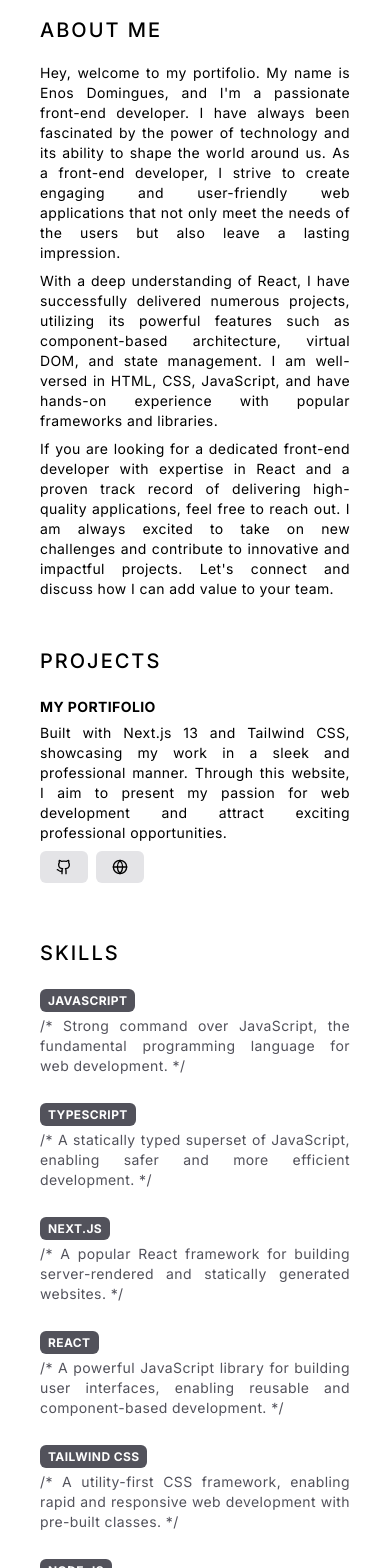
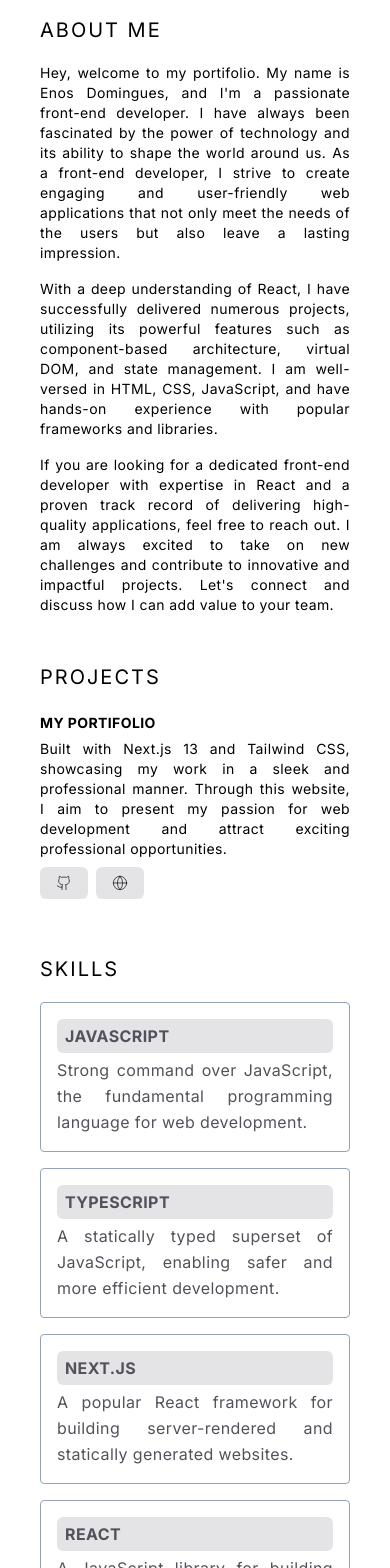
Before and after one commit to EnosDomingues/enos_portifolio, a Next.js app: page / in a window 390 px wide. Shown: the part 432-2000 px from the top of the page. Built offline with nearby package versions, Linux system fonts and the light colour scheme.

Commit message:
feat: responsivity 1920x1080

```diff
--- a/src/app/page.tsx
+++ b/src/app/page.tsx
@@ -7,7 +7,7 @@ import { Skills } from '@/components/Skills'
 
 export default function Home() {
   return (
-    <main className="flex min-h-screen flex-col px-10 pt-8 md:px-24 md:pt-16">
+    <main className="flex min-h-screen flex-col px-10 pt-8 tablet-md:px-24 tablet-md:pt-16">
       <Header />
       <Hero />
       <About />
--- a/src/components/About.tsx
+++ b/src/components/About.tsx
@@ -1,14 +1,14 @@
 export function About() {
   return (
     <section
-      className="flex flex-col tracking-wide leading-relaxed scroll-mt-44 md:min-h-screen"
+      className="flex flex-col tracking-wide leading-relaxed scroll-mt-44 tablet-md:min-h-[calc(100vh-8rem)] "
       id="about"
     >
-      <h2 className="uppercase font-medium xl:text-6xl 2xl:text-7xl md:text-4xl tracking-widest lg:text-5xl text-xl">
+      <h2 className="uppercase desktop-sm:text-6xl desktop-md:text-7xl full-hd:text-8xl tablet-md:text-4xl tracking-widest laptop-sm:text-5xl text-xl">
         About me
       </h2>
-      <div className="lg:pl-[20%] pt-[6%] md:pr-[5%]">
-        <p className="xl:text-xl 2xl:text-2xl lg:text-lg md:text-base text-sm text-justify md:text-start">
+      <div className="laptop-sm:pl-[20%] pt-[6%] tablet-md:pr-[5%] desktop-sm:text-xl desktop-md:text-2xl full-hd:text-3xl laptop-sm:text-lg tablet-md:text-base text-sm space-y-4">
+        <p className="text-justify tablet-md:text-start">
           Hey, welcome to my portifolio. My name is Enos Domingues, and I&apos;m
           a passionate front-end developer. I have always been fascinated by the
           power of technology and its ability to shape the world around us. As a
@@ -17,7 +17,7 @@ export function About() {
           a lasting impression.
         </p>
 
-        <p className="mt-2 lg:mt-8 xl:text-xl 2xl:text-2xl lg:text-lg md:text-base text-sm text-justify">
+        <p className="laptop-sm:mt-8 text-justify">
           With a deep understanding of React, I have successfully delivered
           numerous projects, utilizing its powerful features such as
           component-based architecture, virtual DOM, and state management. I am
@@ -25,7 +25,7 @@ export function About() {
           with popular frameworks and libraries.
         </p>
 
-        <p className="mt-2 lg:mt-8 xl:text-xl 2xl:text-2xl lg:text-lg md:text-base text-sm text-justify">
+        <p className="laptop-sm:mt-8 text-justify">
           If you are looking for a dedicated front-end developer with expertise
           in React and a proven track record of delivering high-quality
           applications, feel free to reach out. I am always excited to take on
--- a/src/components/Projects.tsx
+++ b/src/components/Projects.tsx
@@ -3,20 +3,20 @@ import { Github, Globe } from 'lucide-react'
 export function Projects() {
   return (
     <section
-      className="flex flex-col tracking-wide leading-relaxed scroll-mt-44 mt-12 md:min-h-screen"
+      className="flex flex-col tracking-wide leading-relaxed scroll-mt-44 mt-12 tablet-md:min-h-[calc(100vh-8rem)]"
       id="projects"
     >
-      <h2 className="uppercase 2xl:text-7xl font-medium xl:text-6xl md:text-4xl tracking-widest lg:text-5xl text-xl">
+      <h2 className="uppercase desktop-sm:text-6xl desktop-md:text-7xl full-hd:text-8xl tablet-md:text-4xl tracking-widest laptop-sm:text-5xl text-xl">
         Projects
       </h2>
-      <div className="lg:pl-[20%] pt-[6%] md:pr-[5%]">
+      <div className="laptop-sm:pl-[20%] pt-[6%] tablet-md:pr-[5%]">
         <div className="">
-          <header className="mb-1 lg:mb-2">
-            <span className="uppercase font-bold text-sm lg:text-lg xl:text-xl">
+          <header className="mb-1 laptop-sm:mb-2">
+            <span className="uppercase font-bold text-sm laptop-sm:text-lg desktop-sm:text-xl desktop-md:text-2xl full-hd:text-3xl">
               My portifolio
             </span>
           </header>
-          <p className="xl:text-xl 2xl:text-2xl lg:text-lg md:text-base text-sm text-justify md:text-start">
+          <p className="desktop-sm:text-xl full-hd:text-3xl desktop-md:text-2xl laptop-sm:text-lg tablet-md:text-base text-sm text-justify tablet-md:text-start">
             Built with Next.js 13 and Tailwind CSS, showcasing my work in a
             sleek and professional manner. Through this website, I aim to
             present my passion for web development and attract exciting
@@ -26,24 +26,24 @@ export function Projects() {
             <a
               href="https://github.com/EnosDomingues/enos_portifolio"
               target="_blank"
-              className="flex items-center bg-zinc-200 md:bg-zinc-200 px-4 py-2 gap-2 rounded-md hover:bg-slate-200 transition-all"
+              className="flex items-center bg-zinc-200 tablet-md:bg-zinc-200 px-4 py-2 gap-2 rounded-md hover:bg-slate-200 transition-all"
               rel="noreferrer"
             >
-              <Github className="w-4 h-4 lg:w-5 lg:h-5 xl:w-6 xl:h-6" />
-              <span className="hidden md:flex lg:text-lg xl:text-xl">
-                Github
-              </span>
+              <Github
+                className="w-4 h-4 laptop-sm:w-5 laptop-sm:h-5 desktop-sm:w-6 desktop-sm:h-6 desktop-md:w-8 desktop-md:h-8 full-hd:w-10 full-hd:h-10"
+                strokeWidth={1}
+              />
             </a>
             <a
               href="https://enos.dev"
               target="_blank"
-              className="flex items-center bg-zinc-200 md:bg-zinc-200 px-4 py-2 gap-2 rounded-md hover:bg-slate-200 transition-all"
+              className="flex items-center bg-zinc-200 tablet-md:bg-zinc-200 px-4 py-2 gap-2 rounded-md hover:bg-slate-200 transition-all"
               rel="noreferrer"
             >
-              <Globe className="w-4 h-4 lg:w-5 lg:h-5 xl:w-6 xl:h-6" />
-              <span className="hidden md:flex lg:text-lg xl:text-xl">
-                Website
-              </span>
+              <Globe
+                className="w-4 h-4 laptop-sm:w-5 laptop-sm:h-5 desktop-sm:w-6 desktop-sm:h-6 desktop-md:w-8 desktop-md:h-8 full-hd:w-10 full-hd:h-10"
+                strokeWidth={1}
+              />
             </a>
           </div>
         </div>
--- a/src/components/Skills.tsx
+++ b/src/components/Skills.tsx
@@ -1,72 +1,72 @@
-/* eslint-disable react/jsx-no-comment-textnodes */
+// eslint-disable react/jsx-no-comment-textnodes
 export function Skills() {
   return (
     <section
-      className="flex flex-col tracking-wide leading-relaxed scroll-mt-44 mt-12 md:min-h-screen"
+      className="flex flex-col tracking-wide leading-relaxed scroll-mt-44 mt-12 tablet-md:min-h-screen "
       id="skills"
     >
-      <h2 className="uppercase font-medium xl:text-6xl 2xl:text-7xl md:text-4xl tracking-widest lg:text-5xl text-xl">
+      <h2 className="uppercase desktop-sm:text-6xl desktop-md:text-7xl full-hd:text-8xl tablet-md:text-4xl tracking-widest laptop-sm:text-5xl text-xl">
         Skills
       </h2>
-      <div className="lg:pl-[20%] pt-[6%] md:pr-[5%]">
-        <div className="grid grid-cols-1 sm:grid-cols-2 place-items-baseline gap-6">
-          <div>
-            <span className="uppercase font-bold py-1 text-xs md:text-sm lg:text-base px-2 bg-zinc-600 rounded-md text-white">
+      <div className="laptop-sm:pl-[20%] pt-[6%] desktop-md:pr-[5%]">
+        <div className="grid grid-cols-1 tablet-sm:grid-cols-2 text-justify place-items-baseline gap-4 tablet-sm:gap-6 desktop-sm:gap-10 full-hd:text-3xl desktop-sm:text-xl desktop-md:text-2xl text-zinc-600 laptop-sm:text-lg tablet-md:text-base">
+          <div className="flex flex-col h-full border border-slate-400 rounded p-4">
+            <span className="uppercase font-bold py-1 tablet-md:text-sm desktop-md:text-lg full-hd:text-xl laptop-sm:text-base px-2 bg-zinc-200 rounded-md">
               JavaScript
             </span>
-            <p className="xl:text-xl 2xl:text-2xl text-zinc-600 lg:text-lg md:text-base max-w-md mt-1 lg:mt-2 text-sm text-justify md:text-start">
-              /* Strong command over JavaScript, the fundamental programming
-              language for web development. */
+            <p className="mt-1 laptop-sm:mt-2">
+              Strong command over JavaScript, the fundamental programming
+              language for web development.
             </p>
           </div>
 
-          <div>
-            <span className="uppercase font-bold py-1 text-xs md:text-sm lg:text-base px-2 bg-zinc-600 rounded-md text-white">
+          <div className="flex flex-col h-full border border-slate-400 rounded p-4">
+            <span className="uppercase font-bold py-1 tablet-md:text-sm desktop-md:text-lg full-hd:text-xl laptop-sm:text-base px-2 bg-zinc-200 rounded-md">
               TypeScript
             </span>
-            <p className="xl:text-xl 2xl:text-2xl text-zinc-600 lg:text-lg md:text-base max-w-md mt-1 lg:mt-2 text-sm text-justify md:text-start">
-              /* A statically typed superset of JavaScript, enabling safer and
-              more efficient development. */
+            <p className="mt-1 laptop-sm:mt-2">
+              A statically typed superset of JavaScript, enabling safer and more
+              efficient development.
             </p>
           </div>
 
-          <div>
-            <span className="uppercase font-bold py-1 text-xs md:text-sm lg:text-base px-2 bg-zinc-600 rounded-md text-white">
+          <div className="flex flex-col h-full border border-slate-400 rounded p-4">
+            <span className="uppercase font-bold py-1 tablet-md:text-sm desktop-md:text-lg full-hd:text-xl laptop-sm:text-base px-2 bg-zinc-200 rounded-md">
               Next.JS
             </span>
-            <p className="xl:text-xl 2xl:text-2xl text-zinc-600 lg:text-lg md:text-base max-w-md mt-1 lg:mt-2 text-sm text-justify md:text-start">
-              /* A popular React framework for building server-rendered and
-              statically generated websites. */
+            <p className="mt-1 laptop-sm:mt-2">
+              A popular React framework for building server-rendered and
+              statically generated websites.
             </p>
           </div>
 
-          <div>
-            <span className="uppercase font-bold py-1 text-xs md:text-sm lg:text-base px-2 bg-zinc-600 rounded-md text-white">
+          <div className="flex flex-col h-full border border-slate-400 rounded p-4">
+            <span className="uppercase font-bold py-1 tablet-md:text-sm desktop-md:text-lg full-hd:text-xl laptop-sm:text-base px-2 bg-zinc-200 rounded-md">
               React
             </span>
-            <p className="xl:text-xl 2xl:text-2xl text-zinc-600 lg:text-lg md:text-base max-w-md mt-1 lg:mt-2 text-sm text-justify md:text-start">
-              /* A powerful JavaScript library for building user interfaces,
-              enabling reusable and component-based development. */
+            <p className="mt-1 laptop-sm:mt-2">
+              A JavaScript library for building user interfaces, enabling
+              reusable and component-based development.
             </p>
           </div>
 
-          <div>
-            <span className="uppercase font-bold py-1 text-xs md:text-sm lg:text-base px-2 bg-zinc-600 rounded-md text-white">
+          <div className="flex flex-col h-full border border-slate-400 rounded p-4">
+            <span className="uppercase font-bold py-1 tablet-md:text-sm desktop-md:text-lg full-hd:text-xl laptop-sm:text-base px-2 bg-zinc-200 rounded-md">
               Tailwind CSS
             </span>
-            <p className="xl:text-xl 2xl:text-2xl text-zinc-600 lg:text-lg md:text-base max-w-md mt-1 lg:mt-2 text-sm text-justify md:text-start">
-              /* A utility-first CSS framework, enabling rapid and responsive
-              web development with pre-built classes. */
+            <p className="mt-1 laptop-sm:mt-2">
+              A utility-first CSS framework, enabling rapid and responsive web
+              development with pre-built classes.
             </p>
           </div>
 
-          <div>
-            <span className="uppercase font-bold py-1 text-xs md:text-sm lg:text-base px-2 bg-zinc-600 rounded-md text-white">
+          <div className="flex flex-col h-full border border-slate-400 rounded p-4">
+            <span className="uppercase font-bold py-1 tablet-md:text-sm desktop-md:text-lg full-hd:text-xl laptop-sm:text-base px-2 bg-zinc-200 rounded-md">
               Node.js
             </span>
-            <p className="xl:text-xl 2xl:text-2xl text-zinc-600 lg:text-lg md:text-base max-w-md mt-1 lg:mt-2 text-sm text-justify md:text-start">
-              /* A powerful runtime environment that allows developers to
-              execute JavaScript code on the server-side. */
+            <p className="mt-1 laptop-sm:mt-2">
+              A powerful runtime environment that allows developers to execute
+              JavaScript code on the server-side.
             </p>
           </div>
         </div>
```
Also changed, not shown: src/components/Contact.tsx (+18 -18 lines), src/components/Header.tsx (+7 -7 lines), src/components/Hero.tsx (+4 -4 lines), tailwind.config.js (+9 -0 lines).
